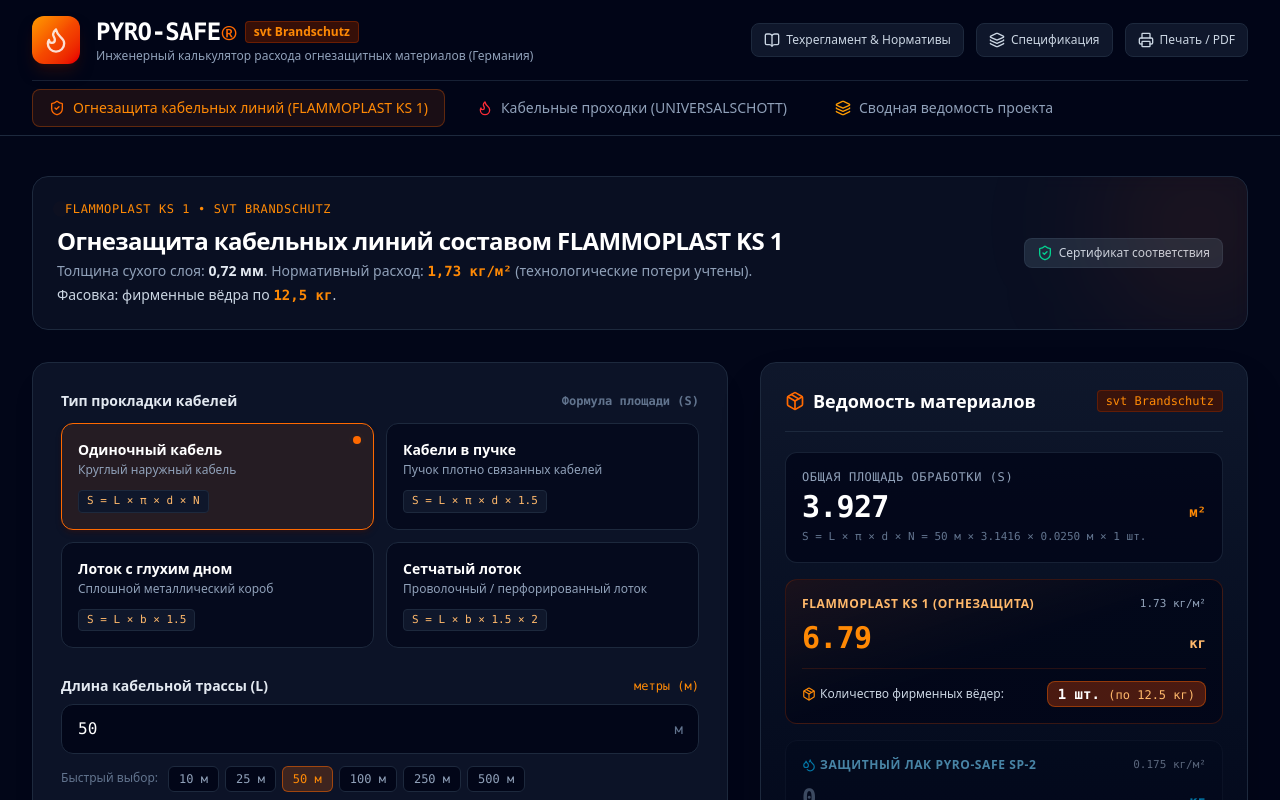
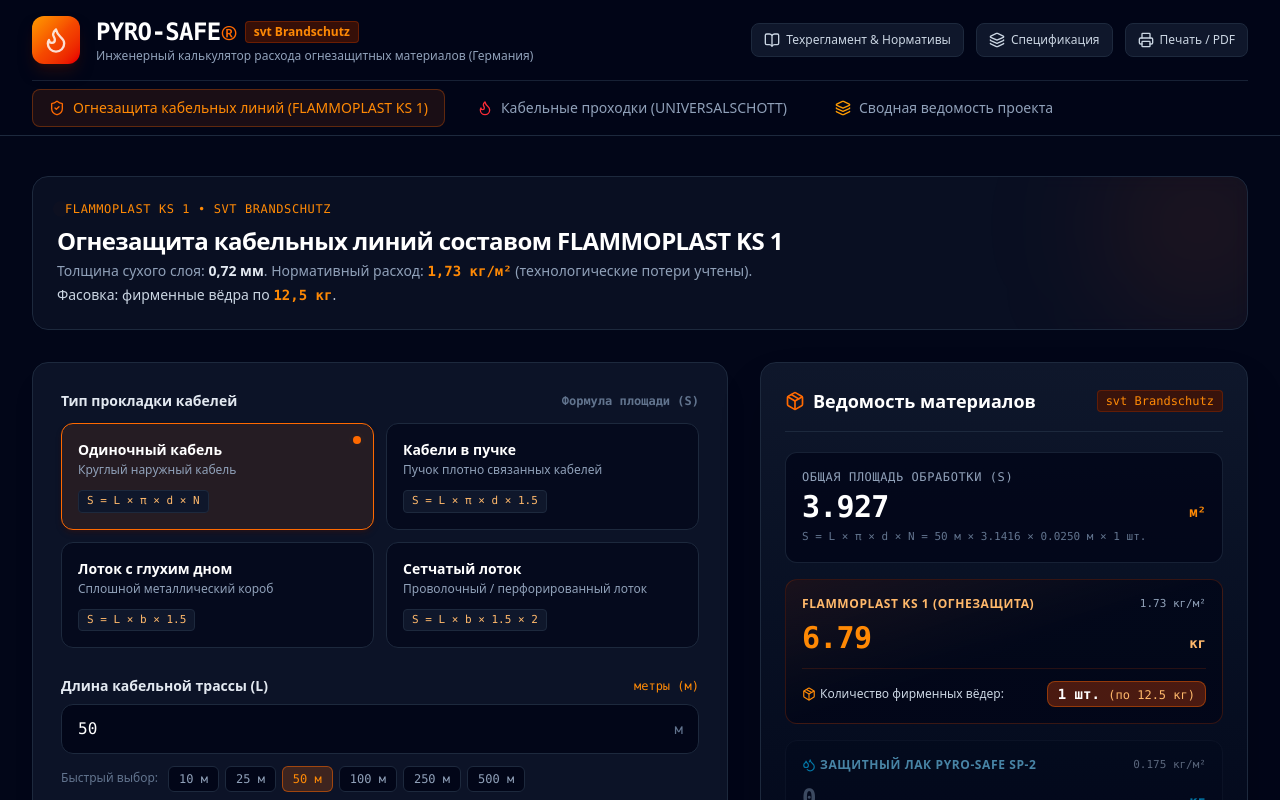
Before and after one commit to stoletoff/PYRO-SAFE, a Next.js app: page / in a window 1280 px wide. Shown: the top 800 px of the page. Built offline with nearby package versions, Linux system fonts and the light colour scheme.

Commit message:
style: remove compliance certificate badges from banners

```diff
--- a/src/components/CableLineCalculator.tsx
+++ b/src/components/CableLineCalculator.tsx
@@ -16,7 +16,6 @@
 import { ProjectCableLineItem } from "@/lib/projectStore";
 import { generateId, getTimestamp } from "@/lib/utils";
 import {
-  ShieldCheck,
   Check,
   Copy,
   PlusCircle,
@@ -184,12 +183,6 @@
                 Фасовка: фирменные вёдра по <strong className="text-orange-400 font-mono">12,5 кг</strong>.
               </div>
             </div>
-          </div>
-          <div className="flex items-center space-x-2">
-            <span className="px-3 py-1.5 rounded-lg text-xs font-medium bg-slate-800 text-slate-300 border border-slate-700/60 flex items-center">
-              <ShieldCheck className="w-4 h-4 text-emerald-400 mr-1.5" />
-              Сертификат соответствия
-            </span>
           </div>
         </div>
       </div>
--- a/src/components/PenetrationCalculator.tsx
+++ b/src/components/PenetrationCalculator.tsx
@@ -17,7 +17,6 @@
 import { generateId, getTimestamp } from "@/lib/utils";
 import {
   AlertTriangle,
-  Flame,
   Plus,
   Trash2,
   Lock,
@@ -208,12 +207,6 @@
                 <strong className="text-red-400 font-mono">EI 180</strong> (2 слоя).
               </div>
             </div>
-          </div>
-          <div className="flex items-center space-x-2">
-            <span className="px-3 py-1.5 rounded-lg text-xs font-semibold bg-red-950/80 text-red-300 border border-red-800/50 flex items-center">
-              <Flame className="w-4 h-4 text-red-400 mr-1.5" />
-              Стандарт EN 1366-3
-            </span>
           </div>
         </div>
       </div>
```
